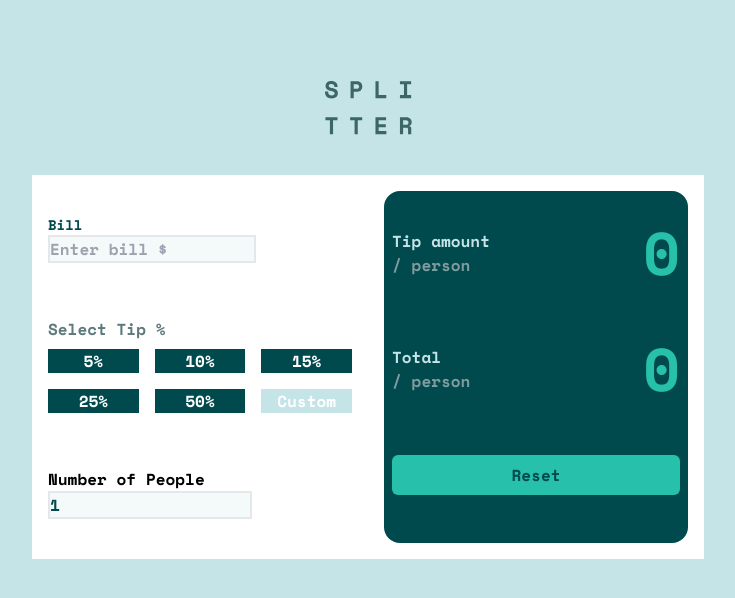
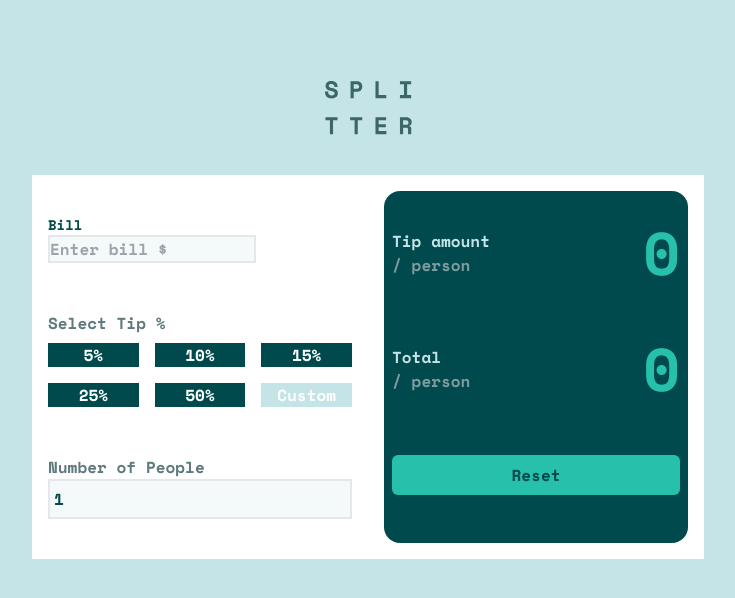
Before and after one commit to dhnozr/tip-calc, a React (Vite) app: page / in a window 1280 px wide. Shown: the top 598 px of the page, without its empty margins (272-1007 px from the left). Built offline with nearby package versions, Linux system fonts and the light colour scheme.

Commit message:
label changed

```diff
--- a/src/components/NumberPeople.jsx
+++ b/src/components/NumberPeople.jsx
@@ -3,12 +3,14 @@ import React from 'react';
 const NumberPeople = ({ people, setPeople }) => {
   return (
     <div>
-      <label htmlFor='people'>Number of People</label>
+      <label className='text-DarkGrayishCyan' htmlFor='people'>
+        Number of People
+      </label>
       <input
         name='people'
         id='people'
         type='number'
-        className='h-7 border-2 bg-VeryLightGrayishCyan outline-LightGrayishCyan text-VeryDarkCyan'
+        className='h-10 p-1 border-2 w-full bg-VeryLightGrayishCyan outline-LightGrayishCyan text-VeryDarkCyan'
         placeholder='How many people'
         value={people}
         onChange={e => setPeople(e.target.value)}
```
